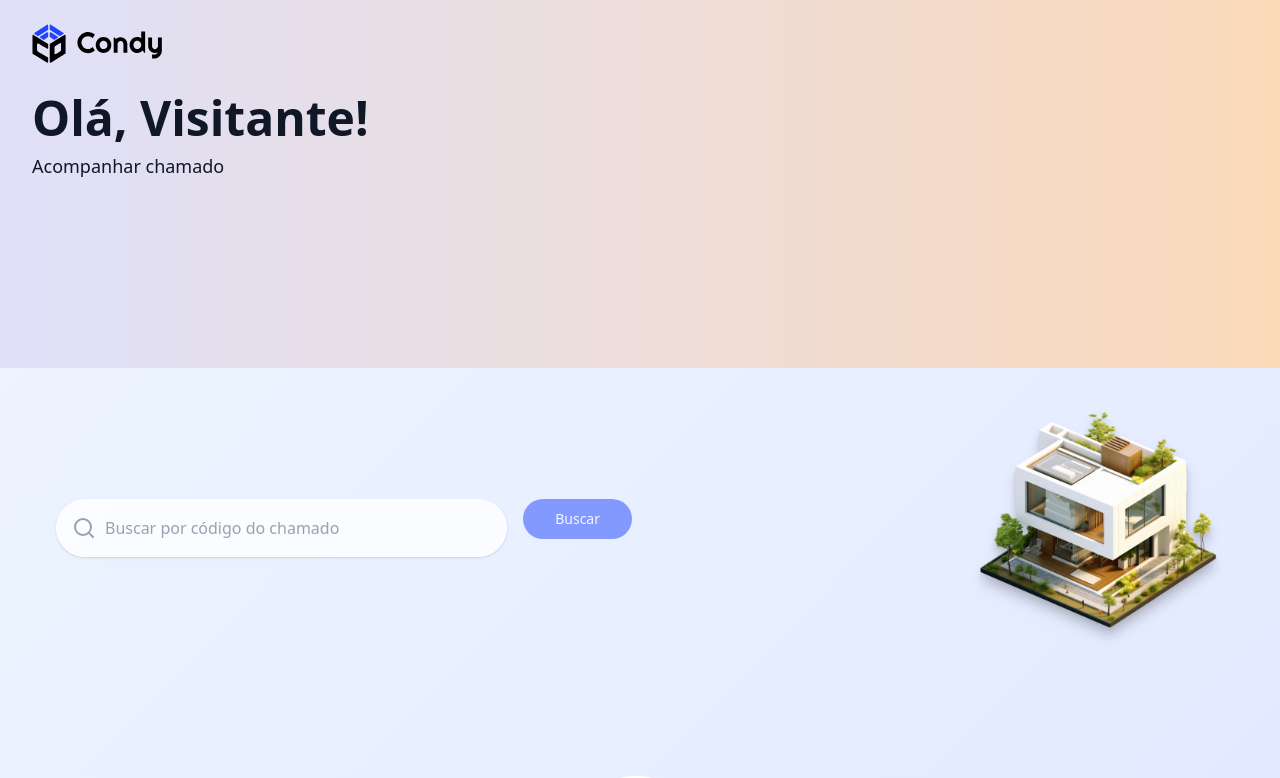
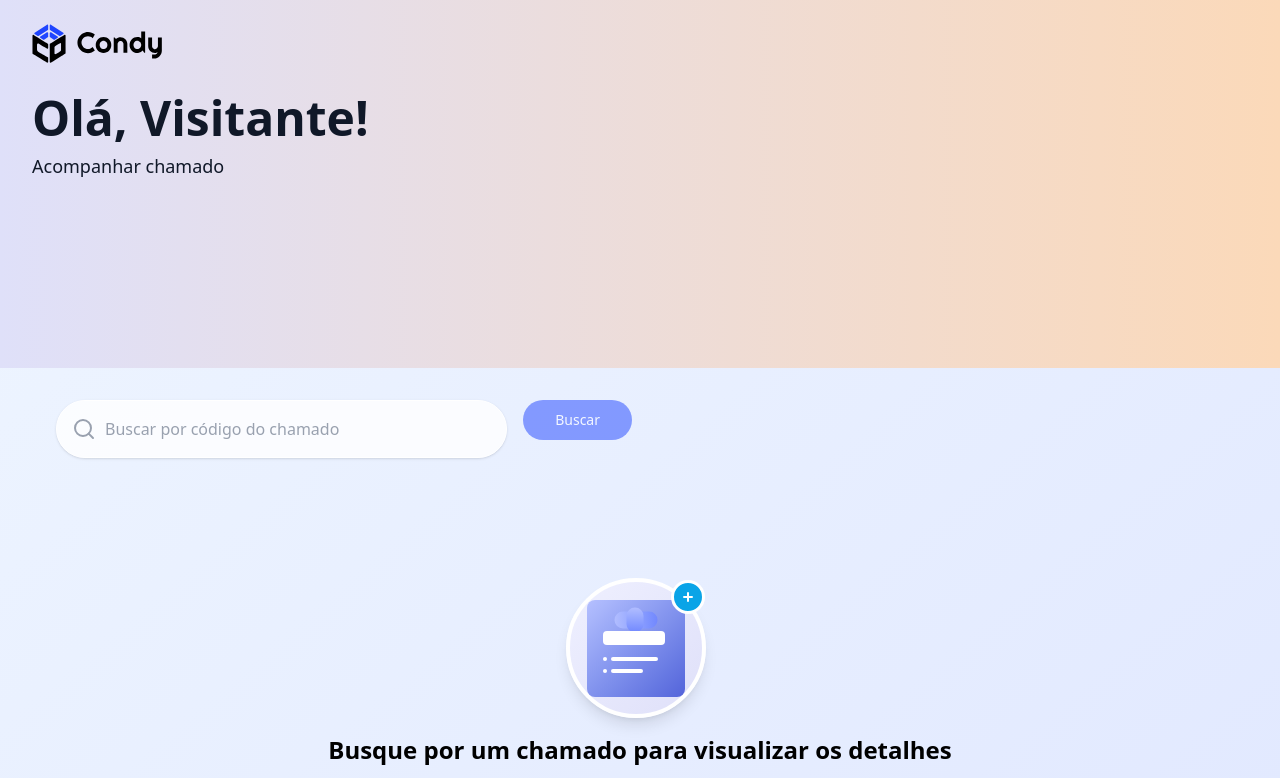
Before and after one commit to KriawqZero/condy-frontend-v3, a Next.js app: page /visitante in a window 1280 px wide. Shown: the top 778 px of the page. Built offline with nearby package versions, Linux system fonts and the light colour scheme; no server answers.

Commit message:
refactor: remover imagem não utilizada do formulário de consulta
- A imagem de ilustração foi removida do componente ConsultaForm.tsx, simplificando o layout do formulário.

```diff
--- a/src/app/visitante/ConsultaForm.tsx
+++ b/src/app/visitante/ConsultaForm.tsx
@@ -122,11 +122,7 @@ export default function ConsultaForm() {
             {loading ? 'Buscando...' : 'Buscar'}
           </Button>
         </form>
-        <img
-          src="/3d_illustration.png"
-          alt="Ilustração de Prédio"
-          className="w-64 h-64 object-cover drop-shadow-xl"
-        />
+
       </div>
 
       {!hasSearched && !chamado && !error && (
```
